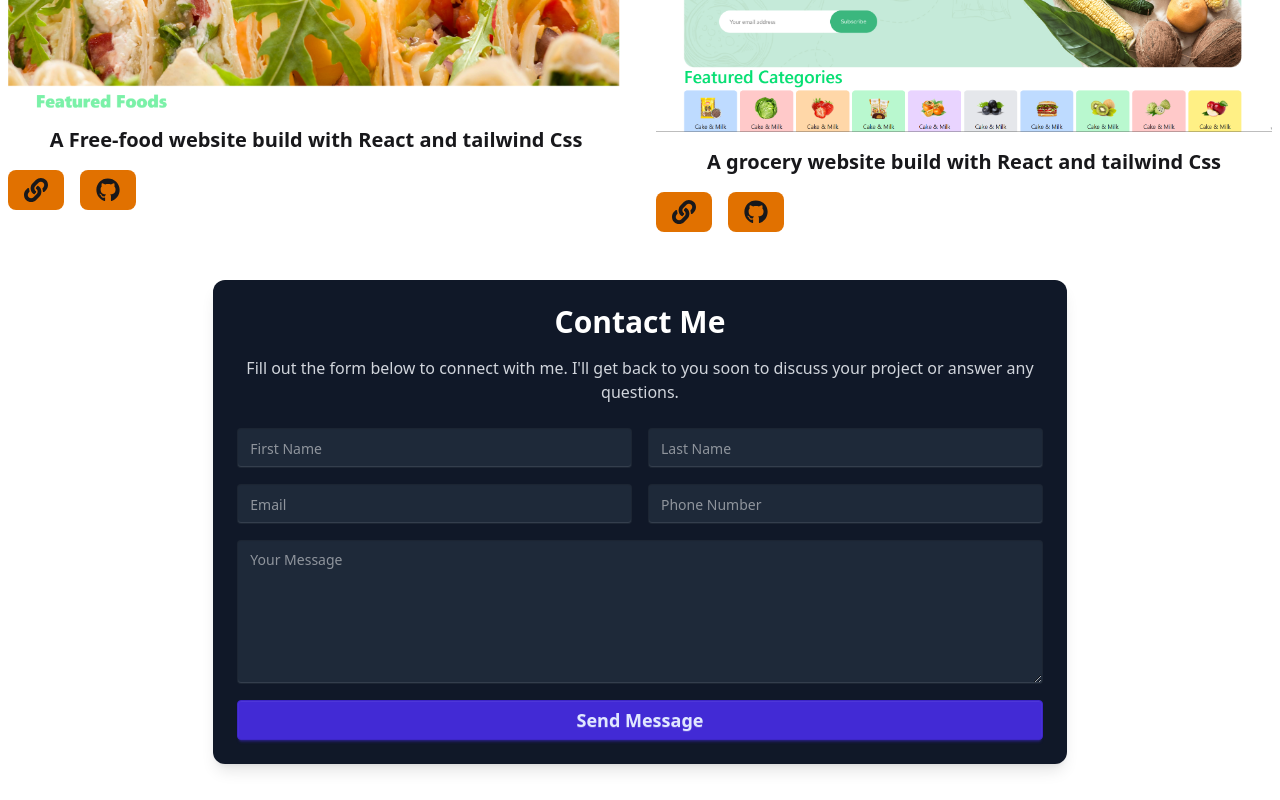
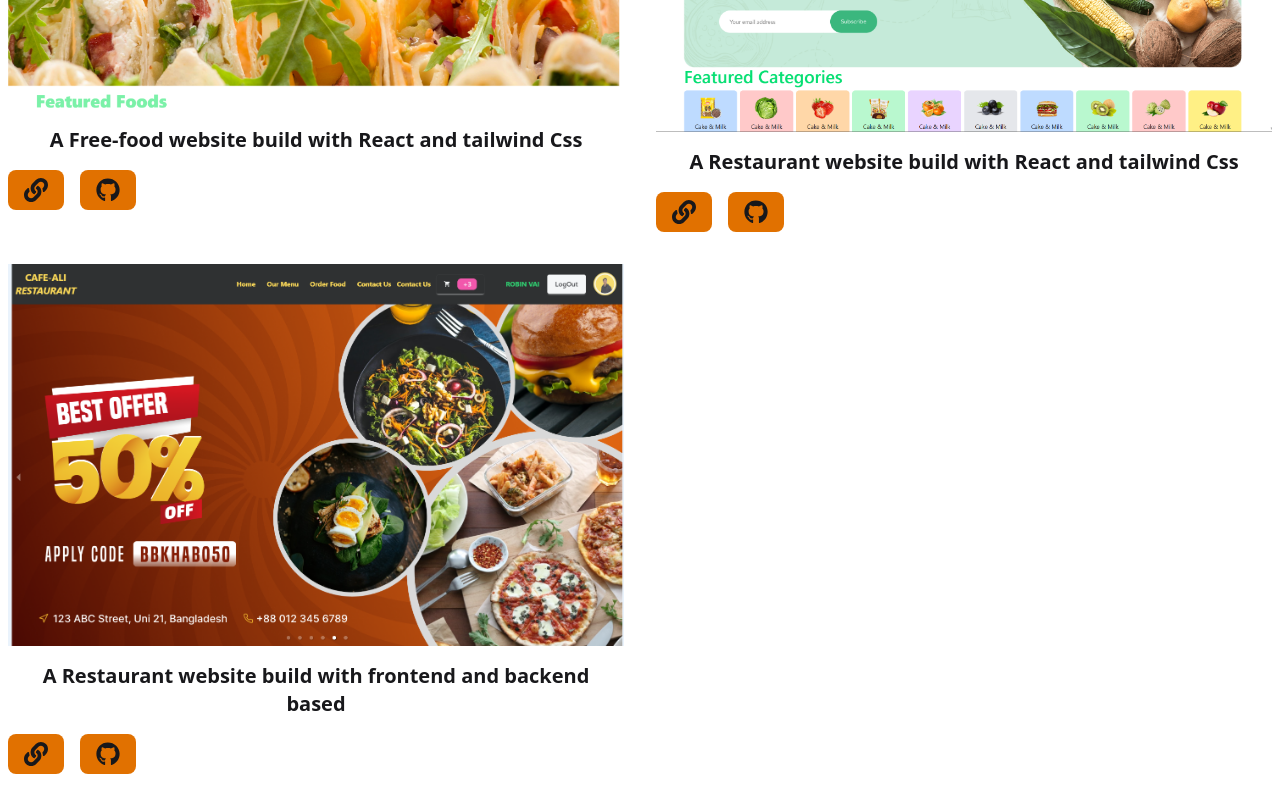
Before and after one commit to hkrobinbrother/portfolio-web, a React (Vite) app: page / in a window 1280 px wide. Shown: the part 3140-3940 px from the top of the page. Built offline with nearby package versions, Linux system fonts and the light colour scheme.

Commit message:
adding the cafe-ali my new project

```diff
--- a/src/Components/Projects/Projects.jsx
+++ b/src/Components/Projects/Projects.jsx
@@ -4,6 +4,7 @@ import img1 from "../../../public/cv/gadget-heven.png";
 import img2 from "../../../public/cv/online-movie.png";
 import img3 from "../../../public/cv/free-food.png";
 import img4 from "../../../public/cv/nest-mart.png";
+import img5 from "../../../public/cv/cafe-ali.png";
 const Projects = () => {
   const projects = [
     {
@@ -29,11 +30,19 @@ const Projects = () => {
     },
     {
       id: 4,
-      title: "A grocery website build with React and tailwind Css",
+      title: "A Restaurant website build with React and tailwind Css",
       image: img4,
       gitUrl: "https://github.com/hkrobinbrother/nest-mart",
       liveLink: "https://nest-mart-kappa.vercel.app/",
     },
+    {
+      id: 5,
+      title: "A Restaurant website build with frontend and backend based",
+      image: img5,
+      gitUrl: "https://github.com/hkrobinbrother/cafe-ali-client",
+      liveLink: " https://cafe-ali-94d82.web.app",
+    },
+
   ];
   return (
     <div id="project" className="container mx-auto px-2">
```
Also changed, not shown: public/cv/cafe-ali.png (added).
